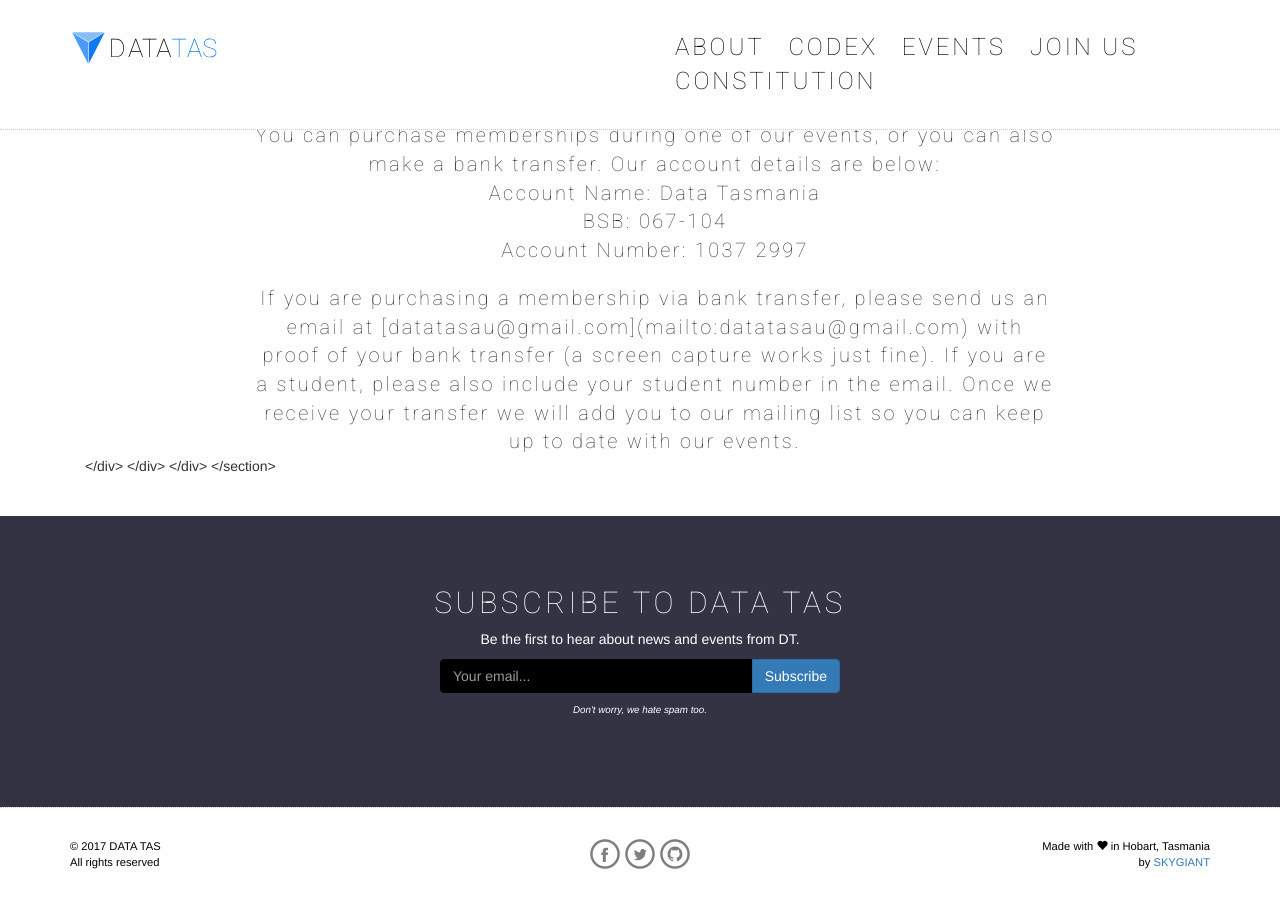
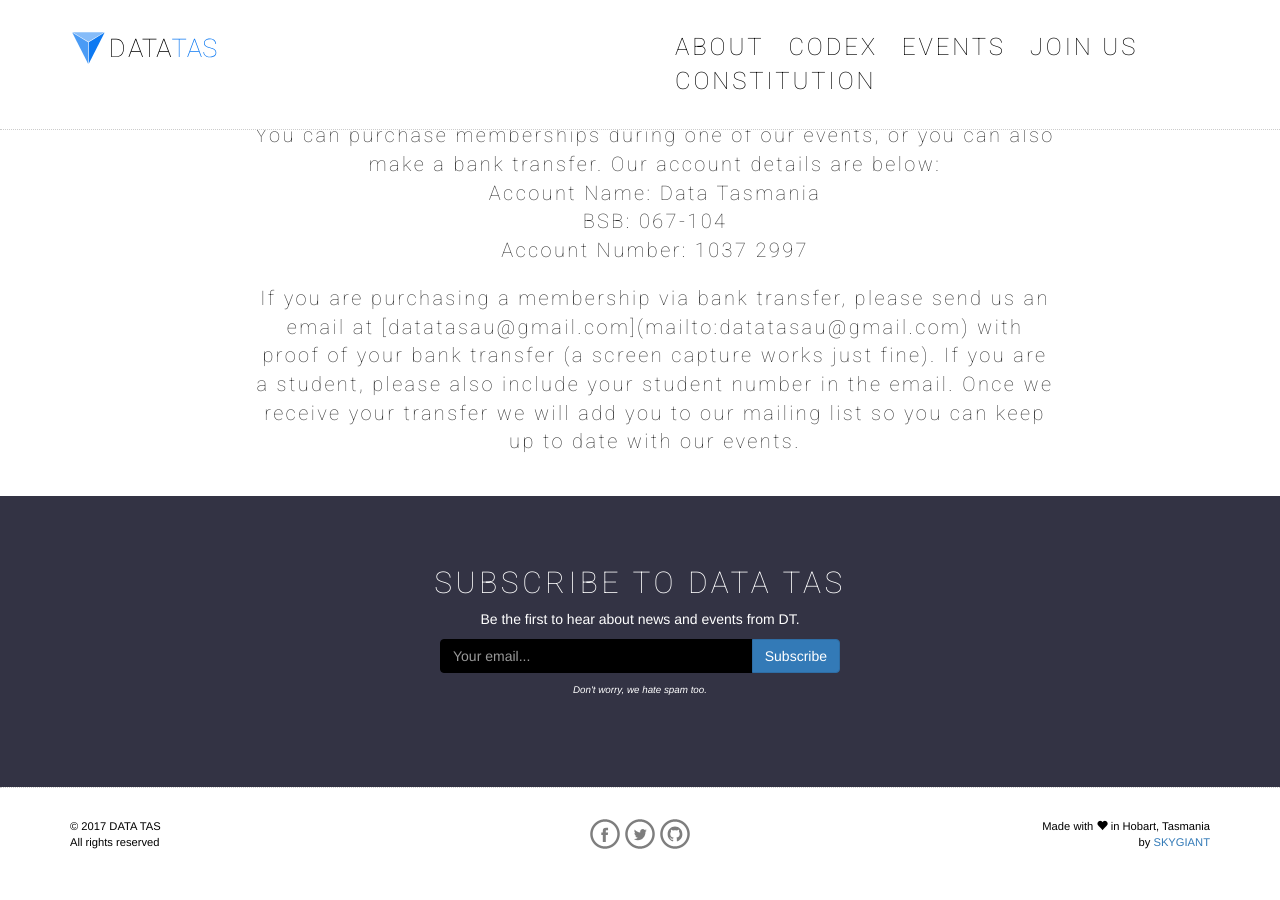
Before and after one commit to datatas/datatas.github.io, a Jekyll site: the page built from join/index.md, in a window 1280 px wide and 900 px high, scrolled down 598 px. Built offline with Jekyll 4.4.1, drawn with Linux system fonts in a browser that asks for light colours; nearby versions of some CDN libraries.

```diff
--- a/join/index.md
+++ b/join/index.md
@@ -22,7 +22,3 @@
                 Account Number: 1037 2997<br></p>
                 <br>
                 <p>If you are purchasing a membership via bank transfer, please send us an email at [datatasau@gmail.com](mailto:datatasau@gmail.com) with proof of your bank transfer (a screen capture works just fine). If you are a student, please also include your student number in the email. Once we receive your transfer we will add you to our mailing list so you can keep up to date with our events.</p>
-            </div>
-        </div>
-    </div>
-</section>
```
